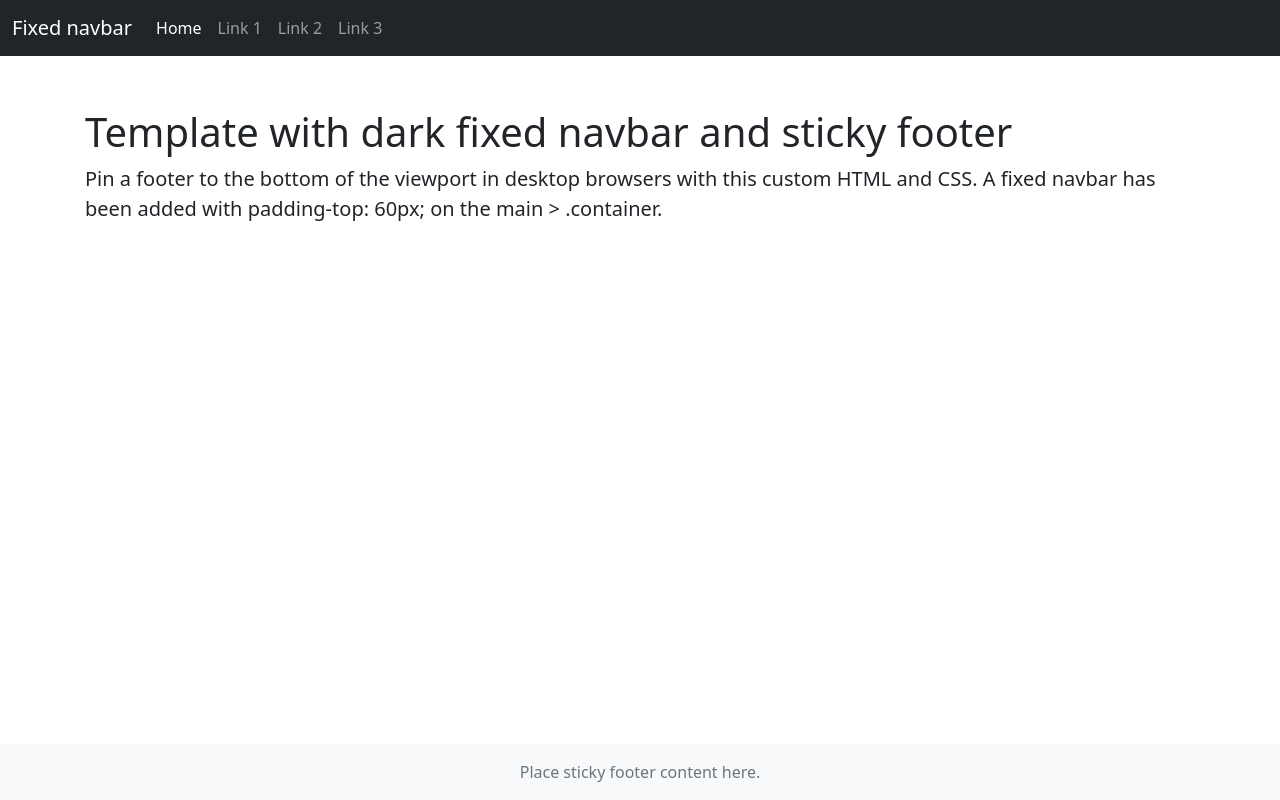
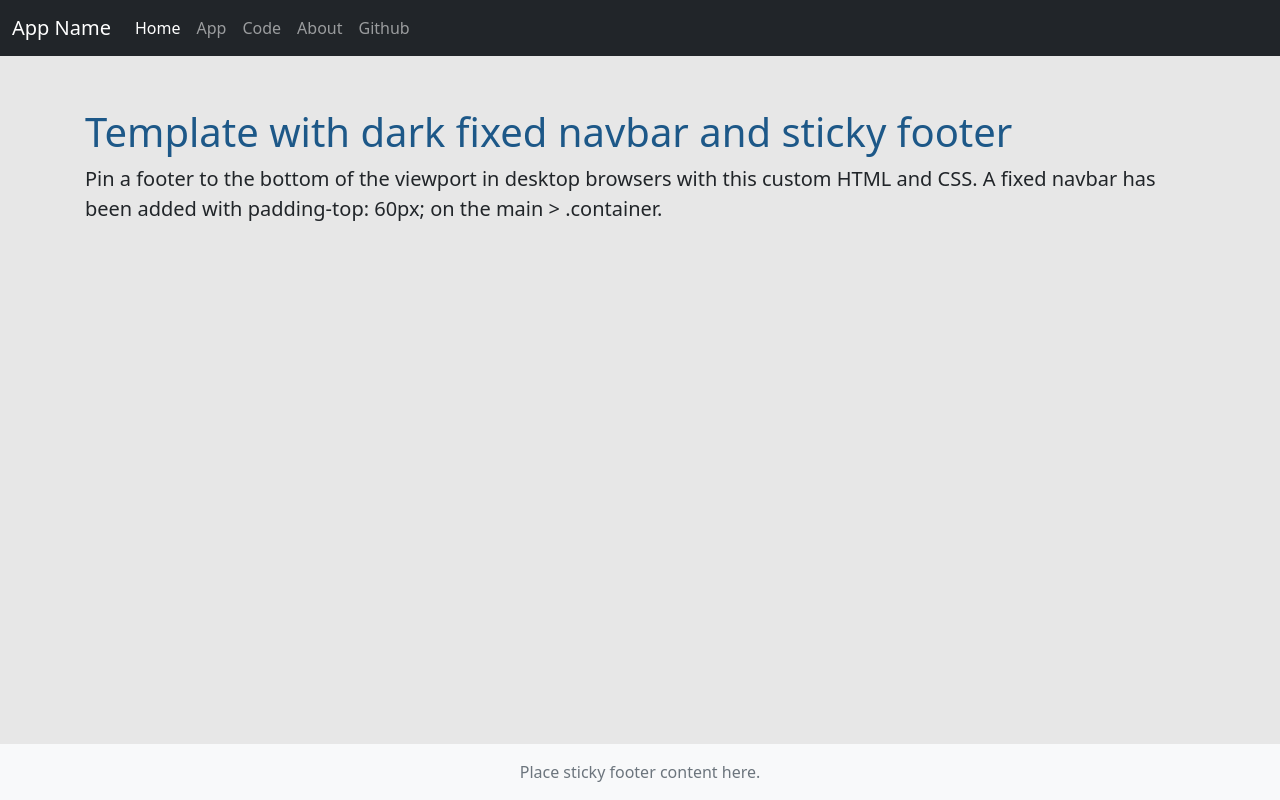
Before and after one commit to MichaelLoerop/Javascript_MiniSiteTemplate, a plain HTML site: page index.html in a window 1280 px wide. Drawn offline with nearby package versions, Linux system fonts and the light colour scheme.

Commit message:
colors and nav

```diff
--- a/css/site.css
+++ b/css/site.css
@@ -1,3 +1,26 @@
+:root {
+    --primary-color: #1d5888;
+    --secondary-color: #ff993b;
+    --dark-color: #292929;
+    --white-color: #e7e7e7;
+}
+
+body{
+    background-color: var(--white-color);
+}
+
+nav{
+    background-color: var(--dark-color);
+}
+
+footer{
+    background-color: var(--dark-color);
+}
+
+h1,h2,h3,h4,h5,h6{
+    color: var(--primary-color);
+}
+
 main>.container {
     padding: 60px 15px 0;
     margin-bottom: 5rem;
--- a/index.html
+++ b/index.html
@@ -20,7 +20,7 @@
 
 <nav class="navbar navbar-expand-md navbar-dark fixed-top bg-dark">
     <div class="container-fluid">
-        <a class="navbar-brand" href="#">Fixed navbar</a>
+        <a class="navbar-brand" href="#">App Name</a>
         <button class="navbar-toggler" type="button" data-bs-toggle="collapse" data-bs-target="#navbarCollapse"
             aria-controls="navbarCollapse" aria-expanded="false" aria-label="Toggle navigation">
             <span class="navbar-toggler-icon"></span>
@@ -31,13 +31,16 @@
                     <a class="nav-link active" aria-current="page" href="#">Home</a>
                 </li>
                 <li class="nav-item">
-                    <a class="nav-link" href="#">Link 1</a>
+                    <a class="nav-link" href="app.html">App</a>
                 </li>
                 <li class="nav-item">
-                    <a class="nav-link" href="#">Link 2</a>
+                    <a class="nav-link" href="code.html">Code</a>
                 </li>
                 <li class="nav-item">
-                    <a class="nav-link" href="#">Link 3</a>
+                    <a class="nav-link" target="_blank" href="#">About</a>
+                </li>
+                <li class="nav-item">
+                    <a class="nav-link" target="_blank" href="#">Github</a>
                 </li>
             </ul>
         </div>
@@ -50,11 +53,13 @@
            <p class="lead">Pin a footer to the bottom of the viewport in desktop browsers with this custom HTML and CSS. A fixed navbar has been added with padding-top: 60px; on the main > .container.</p>
        </div>
     </main>
+
     <footer class="footer mt-auto py-3 bg-light sticky-footer">
         <div class="container-fluid text-center">
             <span class="text-muted">Place sticky footer content here.</span>
         </div>
     </footer>
+
     <!-- Bootstrap JS -->
     <script src="https://cdn.jsdelivr.net/npm/bootstrap@5.1.1/dist/js/bootstrap.bundle.min.js"
         integrity="sha384-/bQdsTh/da6pkI1MST/rWKFNjaCP5gBSY4sEBT38Q/9RBh9AH40zEOg7Hlq2THRZ" crossorigin="anonymous">
```
